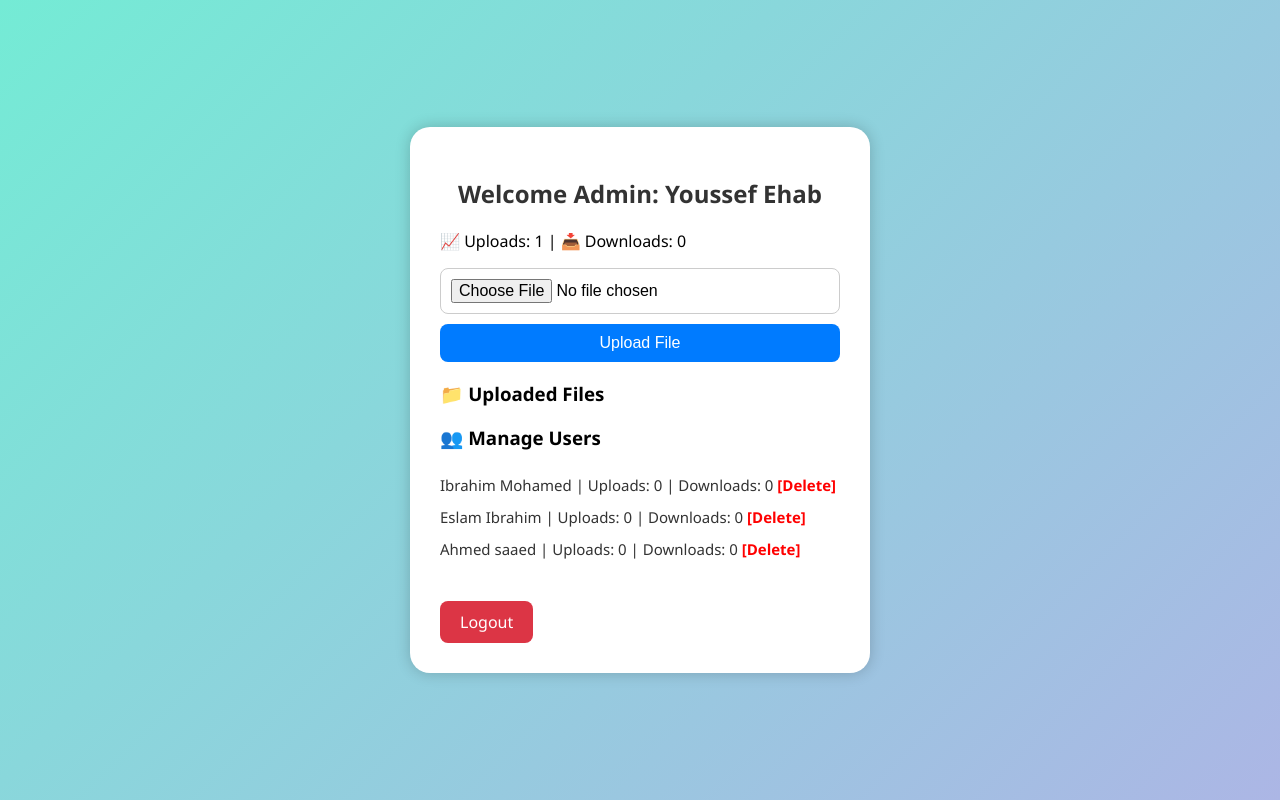
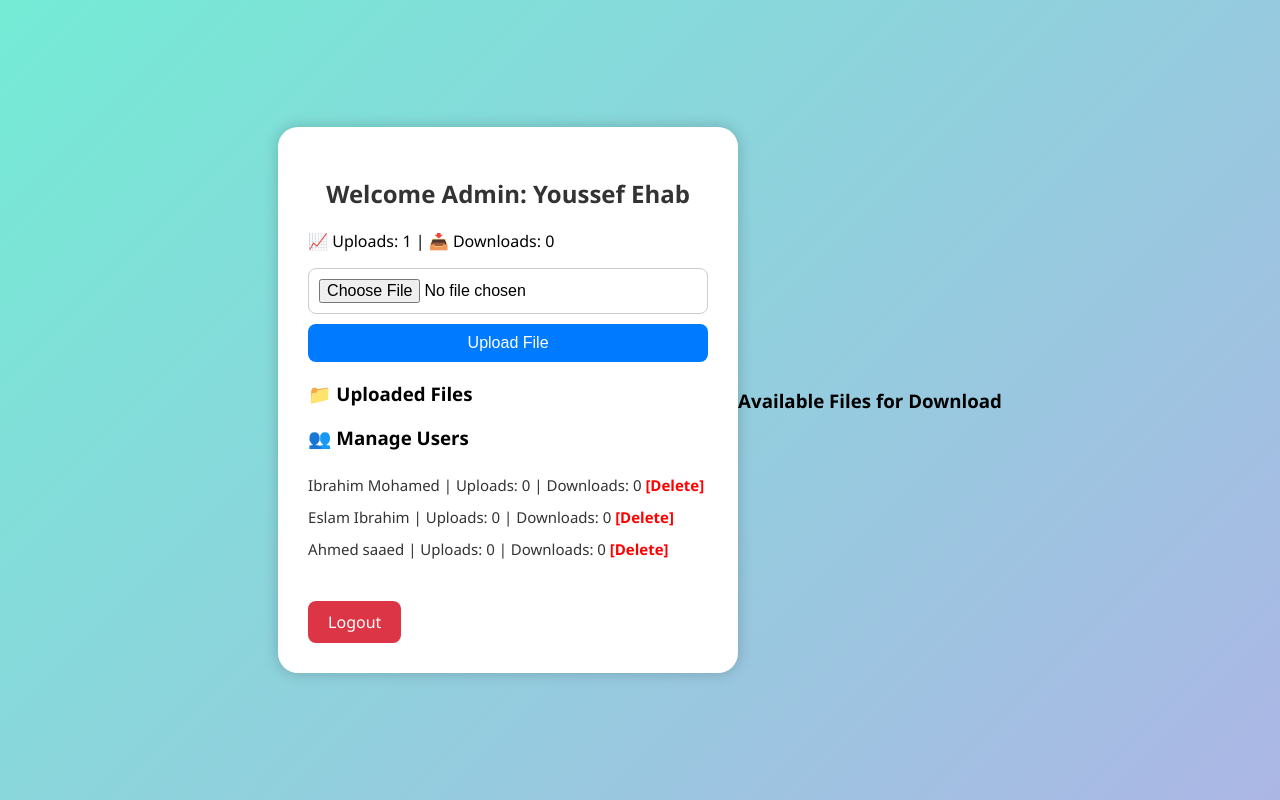
Before and after one commit to Youssef-bot-prog/WizzFileManager_S3, a Flask app: page /dashboard in a window 1280 px wide. Run offline with Flask 3, Linux system fonts and the light colour scheme; a user stored in the database is signed in; data comes from the database, SQL or seed files in the repository; both versions use the stored data as it was after the commit; data that the repository does not hold is empty.

Commit message:
Uploaded clean modified version

```diff
--- a/app.py
+++ b/app.py
@@ -70,7 +70,16 @@ def dashboard():
         else:
             users = []
 
-    files = []  # لو عايز تجيب لستة الملفات من S3 ممكن نعملها لاحقًا
+
+    # عرض ملفات S3
+    files = []
+    try:
+        response = s3_client.list_objects_v2(Bucket=S3_BUCKET)
+        for obj in response.get('Contents', []):
+            files.append(obj['Key'])
+    except Exception as e:
+        print(f"Error fetching S3 files: {e}")
+
     return render_template('admin.html' if is_admin else 'user.html', username=username, stats=stats, users=users, files=files)
 
 @app.route('/upload', methods=['POST'])
--- a/templates/admin.html
+++ b/templates/admin.html
@@ -36,3 +36,10 @@
     </div>
 </body>
 </html>
+
+<h3>Available Files for Download</h3>
+<ul>
+  {% for file in files %}
+    <li>{{ file }} - <a href="{{ url_for('download', filename=file) }}">Download</a></li>
+  {% endfor %}
+</ul>
```
Also changed, not shown: templates/user.html (+7 -0 lines), wizz.db (added), 1 other file.
